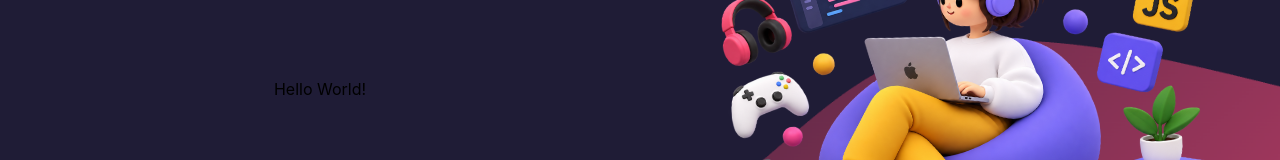
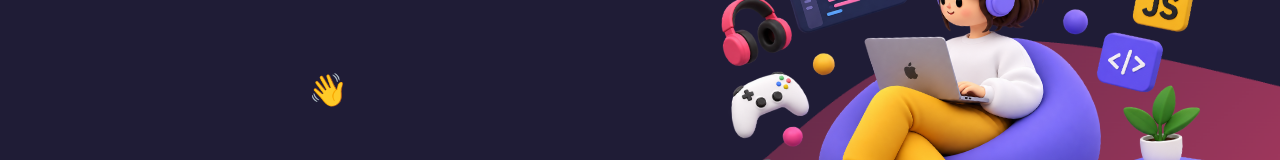
Before and after one commit to AngelaMorenoPrado/angelamorenoprado.github.io, a React (Create React App) app: page / in a window 1280 px wide. Shown: the part 211-371 px from the top of the page. Built offline with nearby package versions, Linux system fonts and the light colour scheme.

Commit message:
feat: add greeting

```diff
--- a/package.json
+++ b/package.json
@@ -10,8 +10,8 @@
     "@testing-library/user-event": "^13.5.0",
     "react": "^19.2.8",
     "react-dom": "^19.2.8",
-    "react-effect-typewriter": "^1.0.2",
     "react-scripts": "5.0.1",
+    "typewriter-effect": "^2.22.0",
     "web-vitals": "^2.1.4"
   },
   "scripts": {
--- a/src/App.css
+++ b/src/App.css
@@ -55,6 +55,11 @@
     width: 80%;
     animation: floating 3s ease-in-out infinite;
   }
+
+  #greeting {
+    font-size: 2rem;
+    color: #fff;
+  }
 }
 
 @keyframes floating {
@@ -86,3 +91,13 @@
 
   pointer-events: none;
 }
+
+#greeting {
+  display: inline-flex;
+  align-items: baseline;
+  gap: 0.3rem;
+}
+
+#greeting .Typewriter {
+  display: inline;
+}
--- /dev/null
+++ b/src/components/Introduction/Greeting.js
@@ -0,0 +1,16 @@
+import Typewriter from "typewriter-effect";
+
+export default function Greeting() {
+  return (
+    <Typewriter
+      options={{
+        strings: ["Hello!", "¡Hola!", "Ciao!", "Bonjour!", "Hallo!"],
+        autoStart: true,
+        loop: true,
+        delay: 80,
+        deleteSpeed: 50,
+        pauseFor: 1500,
+      }}
+    />
+  );
+}
--- a/src/components/Introduction/Introduction.js
+++ b/src/components/Introduction/Introduction.js
@@ -1,8 +1,8 @@
 import woman from "../../assets/img/woman.png";
 import firstWave from "../../assets/img/firstWave.png";
+import Greeting from "./Greeting";
 
 export default function Introduction() {
-
   return (
     <section className="introduction">
       <img
@@ -11,7 +11,7 @@ export default function Introduction() {
         alt=""
       />
       <article id="text-container">
-        <p>Hello World!</p>
+        <span id="greeting"><Greeting /> 👋</span>
       </article>
       <article id="image-container">
         <img src={woman} className="introduction-image" alt="3D Woman" />
```
Also changed, not shown: 1 other file (tests, documents, lock files or other folders).
